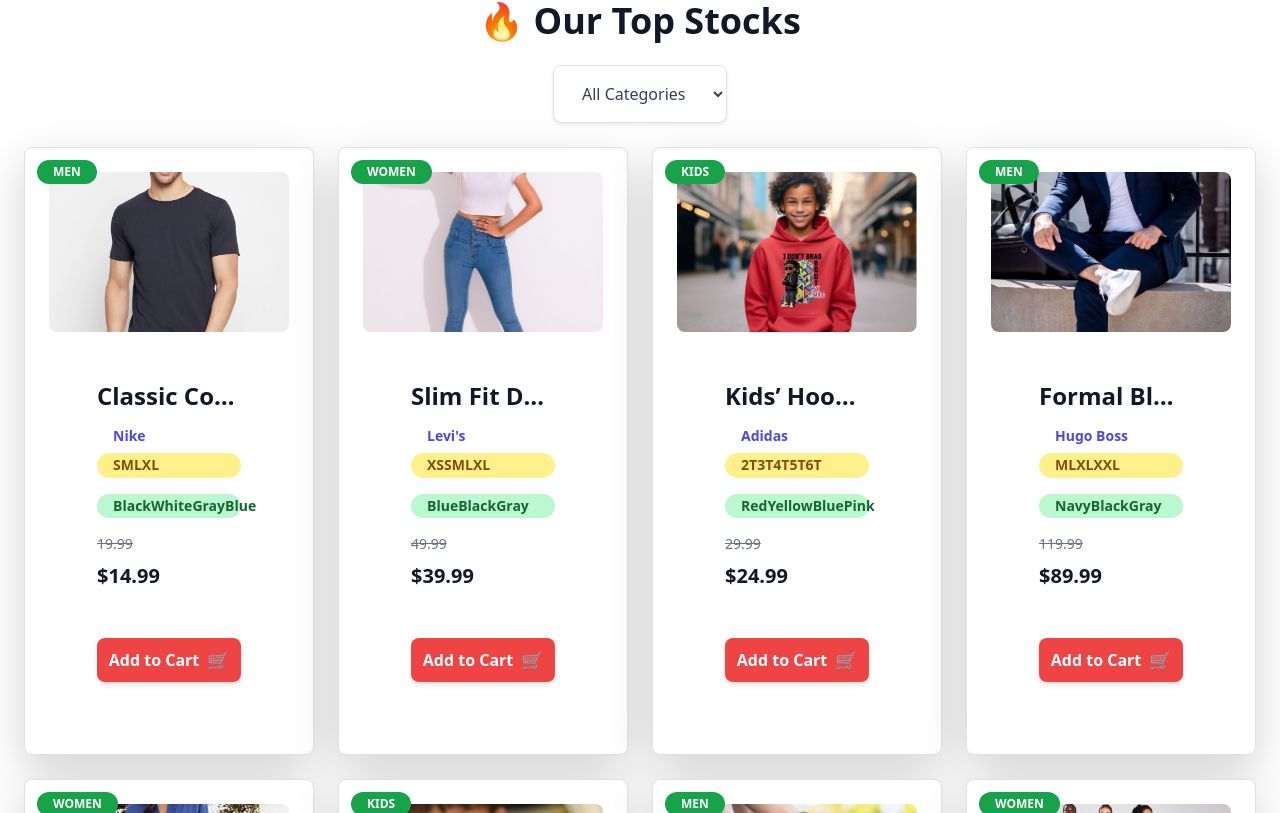
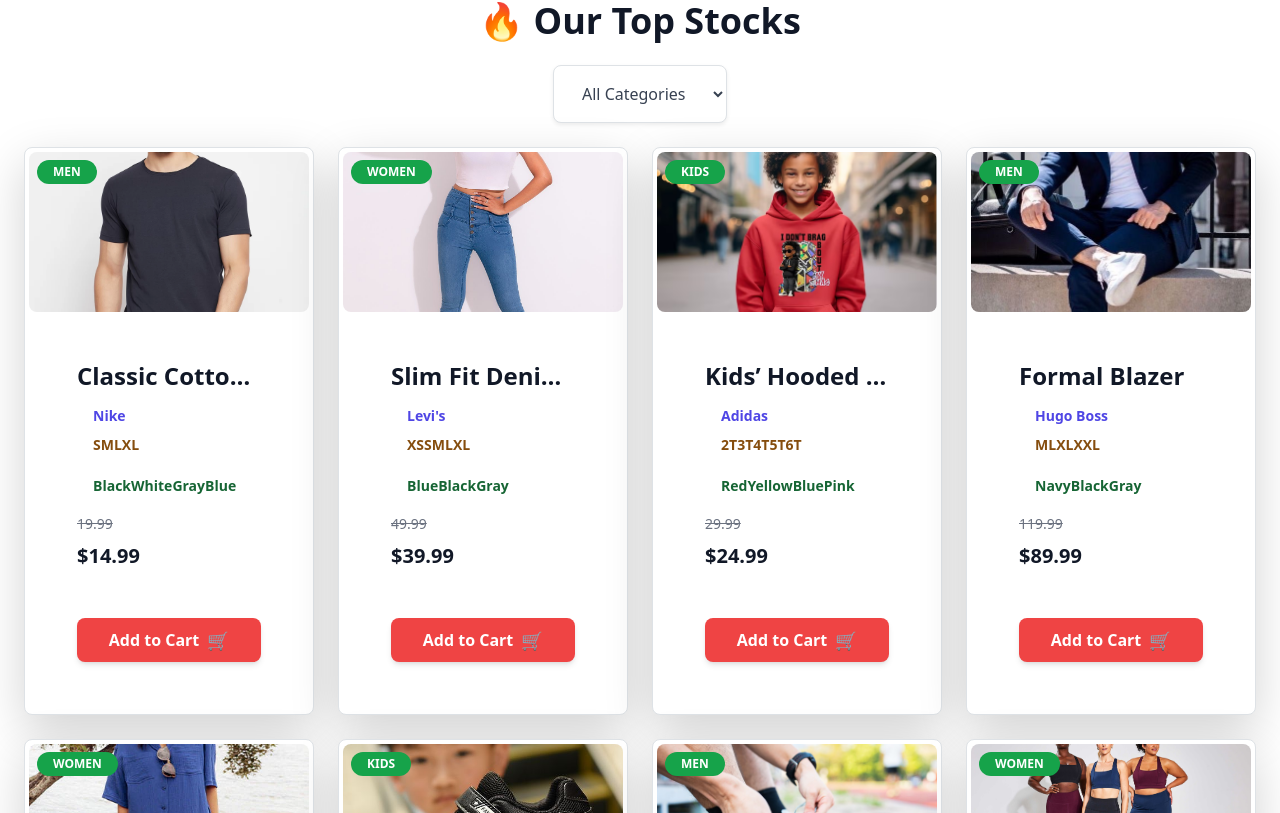
Before and after one commit to waruna-weerasinghe/ITPM-3Y_S2_Project, a React (Create React App) app in the folder frontend/: page / in a window 1280 px wide. Shown: the part 847-1660 px from the top of the page. Built offline with nearby package versions, Linux system fonts and the light colour scheme.

Commit message:
card update

```diff
--- a/frontend/src/pages/home/clothes/ClothesCard.jsx
+++ b/frontend/src/pages/home/clothes/ClothesCard.jsx
@@ -5,7 +5,7 @@ const ClothesCard = ({ clothe }) => {
     const categoryLabel = clothe.category === 'men' ? 'Men' : clothe.category === 'women' ? 'Women' : 'Kids';
 
     return (
-        <div className="relative bg-white p-6 rounded-lg shadow-lg hover:shadow-xl transition-all transform hover:scale-105 duration-300 ease-in-out border border-gray-300 overflow-hidden hover:border-indigo-500">
+        <div className="relative bg-white p-1 rounded-lg shadow-lg hover:shadow-xl transition-all transform hover:scale-105 duration-300 ease-in-out border border-gray-300 overflow-hidden hover:border-indigo-500">
             {/* Category label */}
             <div className="absolute top-3 left-3 bg-green-600 text-white text-xs px-3 py-1 rounded-full font-semibold uppercase">
                 {categoryLabel}
@@ -30,10 +30,10 @@ const ClothesCard = ({ clothe }) => {
                     {/* Sizes and Colors Section (Stacked vertically) */}
                     <div className="flex flex-col gap-3">
                         {/* Sizes Section with background color and hover effect */}
-                        <h2 className="  px-3 py-1 bg-yellow-200 text-yellow-800 rounded-full inline-block font-semibold hover:bg-yellow-300 transition-all duration-300">{clothe.sizes}</h2>
+                        <h2 className="  px-3 py-1 bg-white-200 text-yellow-800 rounded-full inline-block font-semibold hover:bg-yellow-300 transition-all duration-300">{clothe.sizes}</h2>
 
                         {/* Colors Section with colorful background and text */}
-                        <h2 className="px-3 py-1  bg-green-200 text-green-800 rounded-full inline-block font-semibold hover:bg-green-300 transition-all duration-300">{clothe.colors}</h2>
+                        <h2 className="px-3 py-1  bg-white-200 text-green-800 rounded-full inline-block font-semibold hover:bg-green-300 transition-all duration-300">{clothe.colors}</h2>
                     </div>
                 </div>
 
```
